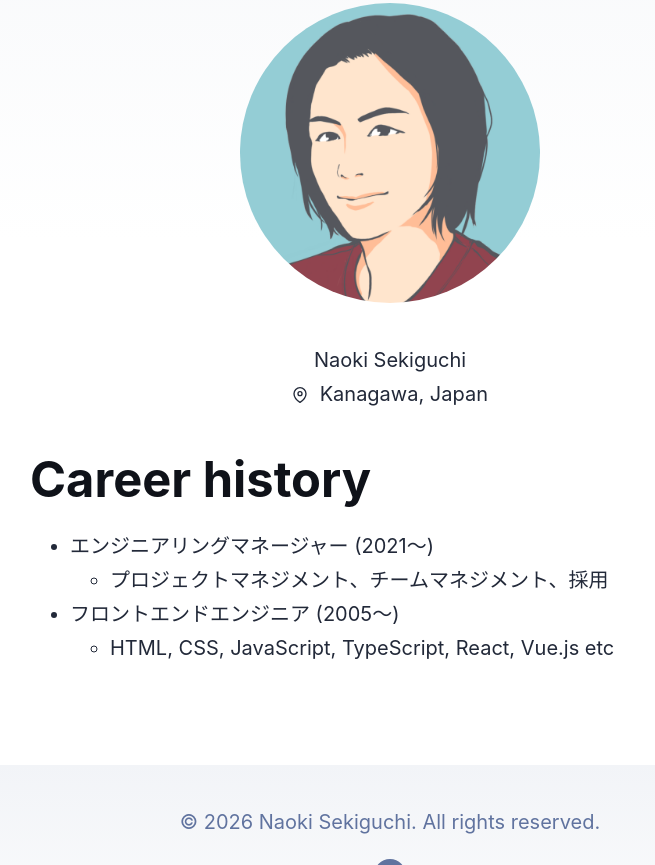
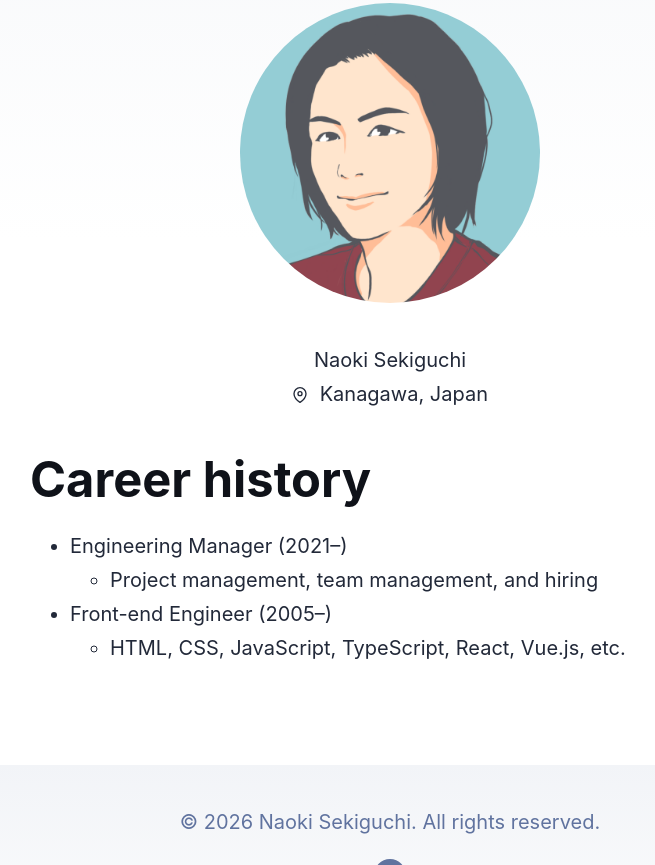
Before and after one commit to seckie/seckie.github.io, an Astro site: page /about in a window 1280 px wide. Shown: the part 360-1225 px from the top of the page, without its empty margins (250-905 px from the left). Built offline with nearby package versions, Linux system fonts and the light colour scheme; Astro itself is replaced by a stand-in of ours.

Commit message:
Translate Career history section into English
Co-Authored-By: Claude Fable 5 <noreply@anthropic.com>

```diff
--- a/src/pages/about.astro
+++ b/src/pages/about.astro
@@ -37,14 +37,14 @@ import profileImage from '../assets/profile2020_1080x1080-768x768.png';
 	</p>
     <h2>Career history</h2>
     <ul>
-        <li>エンジニアリングマネージャー (2021〜)
+        <li>Engineering Manager (2021–)
             <ul>
-                <li>プロジェクトマネジメント、チームマネジメント、採用</li>
+                <li>Project management, team management, and hiring</li>
             </ul>
         </li>
-        <li>フロントエンドエンジニア (2005〜)
+        <li>Front-end Engineer (2005–)
             <ul>
-                <li>HTML, CSS, JavaScript, TypeScript, React, Vue.js etc</li>
+                <li>HTML, CSS, JavaScript, TypeScript, React, Vue.js, etc.</li>
             </ul>
         </li>
     </ul>
```
